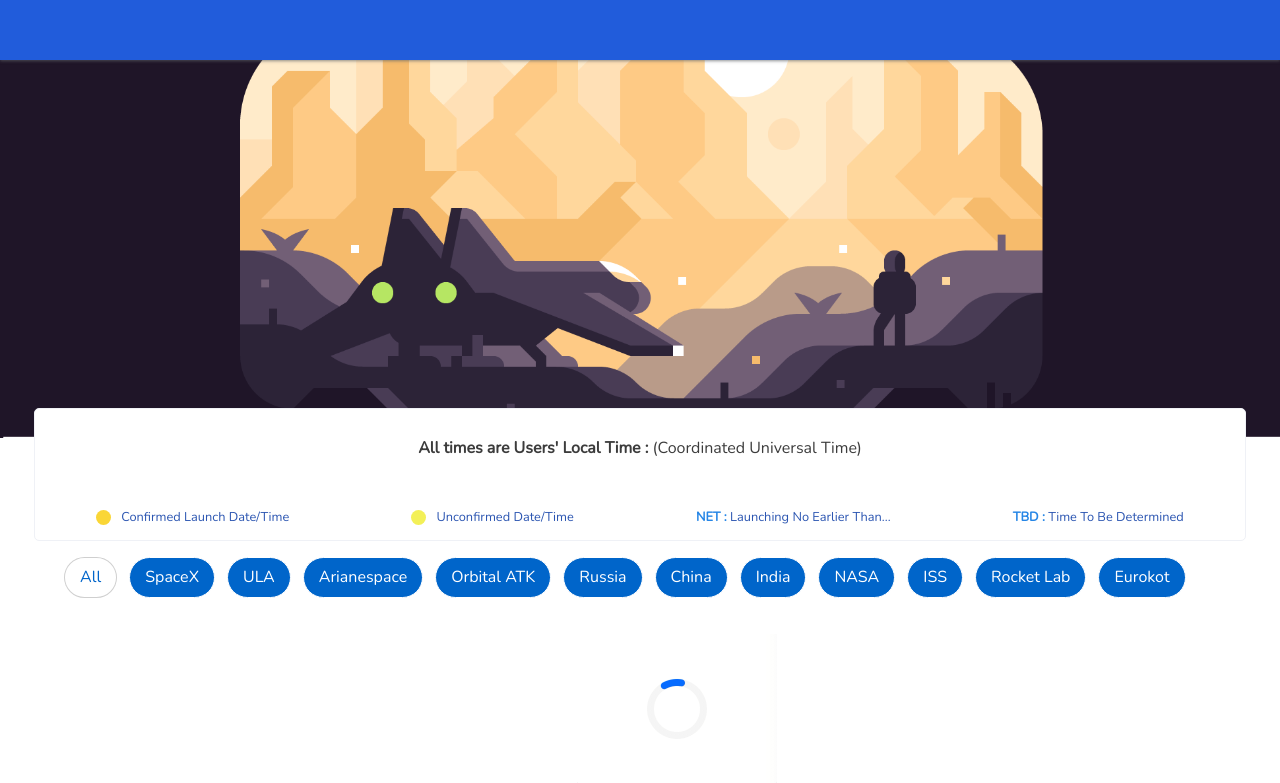
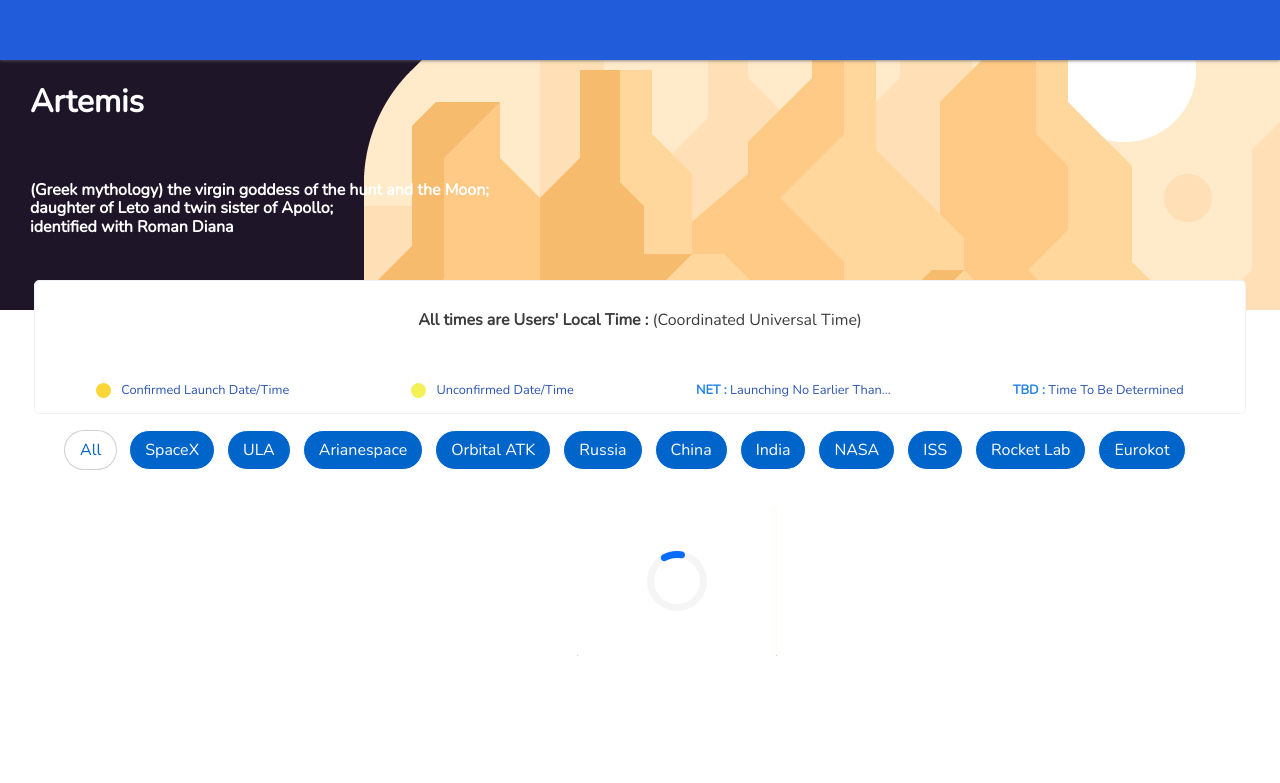
Before and after one commit to GeekBoySupreme/Artemis, a PHP site: page /index.html in a window 1280 px wide. Shown: the top 783 px of the page. After the commit the page ends 656 px from the top, so only its background shows below. Run offline with PHP 8.4, Linux system fonts and the light colour scheme; some libraries are stand-ins or nearby versions.

Commit message:
Changing Fonts

```diff
--- a/index.html
+++ b/index.html
@@ -7,6 +7,8 @@
 	  <link href="https://fonts.googleapis.com/css?family=Open+Sans" rel="stylesheet">
       <link href="https://fonts.googleapis.com/icon?family=Material+Icons" rel="stylesheet">
 	  <meta name="viewport" content="width=device-width, initial-scale=1">
+
+	  <script src="https://kit.fontawesome.com/622afd0c30.js" crossorigin="anonymous"></script>
 	  <link  rel="stylesheet" href="styles.css" />
 
 	</head>
@@ -15,7 +17,7 @@
 		<header id="header" class="site-header">
 			<div class="nav-inner">
 				<div id="logo">
-
+					<!--<img src="sss"/>-->
 				</div>
 				<div class="header-content">
 					<div class="header-top">
@@ -28,7 +30,9 @@
 				</div>
 				<div id="toggle-wrapper" class="toggle-wrapper">
 					<h1><i class="fa fa-rocket"></i>Artemis</h1>
-					<button id="menu" class="menu"><i class="fa fa-bars" aria-hidden="true"></i></button>
+					<button id="menu" class="menu">
+						<i class="fa fa-bars" aria-hidden="true"></i>
+					</button>
 				</div>
 				<div id="mobile-nav">
 					<nav id="mobile-navigation" class="mobile-navigation">
@@ -38,7 +42,9 @@
 			</div>
 		</header>
 		<div class="top-banner">
-			<img src="img/space.png" width="100%" height="50%"/></div>
+			<h1>Artemis</h1>
+			<h4>(Greek mythology) the virgin goddess of the hunt and the Moon; <br>daughter of Leto and twin sister of Apollo; <br>identified with Roman Diana</h4>
+		</div>
 		<div class="wrapper">
 			<main id="content" class="site-content main">
 
--- a/styles.css
+++ b/styles.css
@@ -918,17 +918,22 @@
 .top-banner
 {
   width:100%;
+  background: url('img/space.png');
+  height: 300px;
+  object-fit: cover;
   margin-top:10px;
-  overflow-x:none;
-  display: -webkit-flex;
-  display: -ms-flexbox;
-  display: flex;
-  -webkit-flex-wrap: wrap;
-      -ms-flex-wrap: wrap;
-          flex-wrap: wrap;
-  -webkit-justify-content: space-between;
-      -ms-flex-pack: justify;
-          justify-content: space-between;
+  overflow-x: none;
+  display: flex;
+  flex-direction: column;
+  align-items: left;
+  justify-content: center;
+}
+
+.top-banner h1,h4 {
+  float: left;
+  padding: 20px;
+  margin: 10px;
+  color: white;
 }
 .fa-bars {
   font-size: 1.8em;
```
